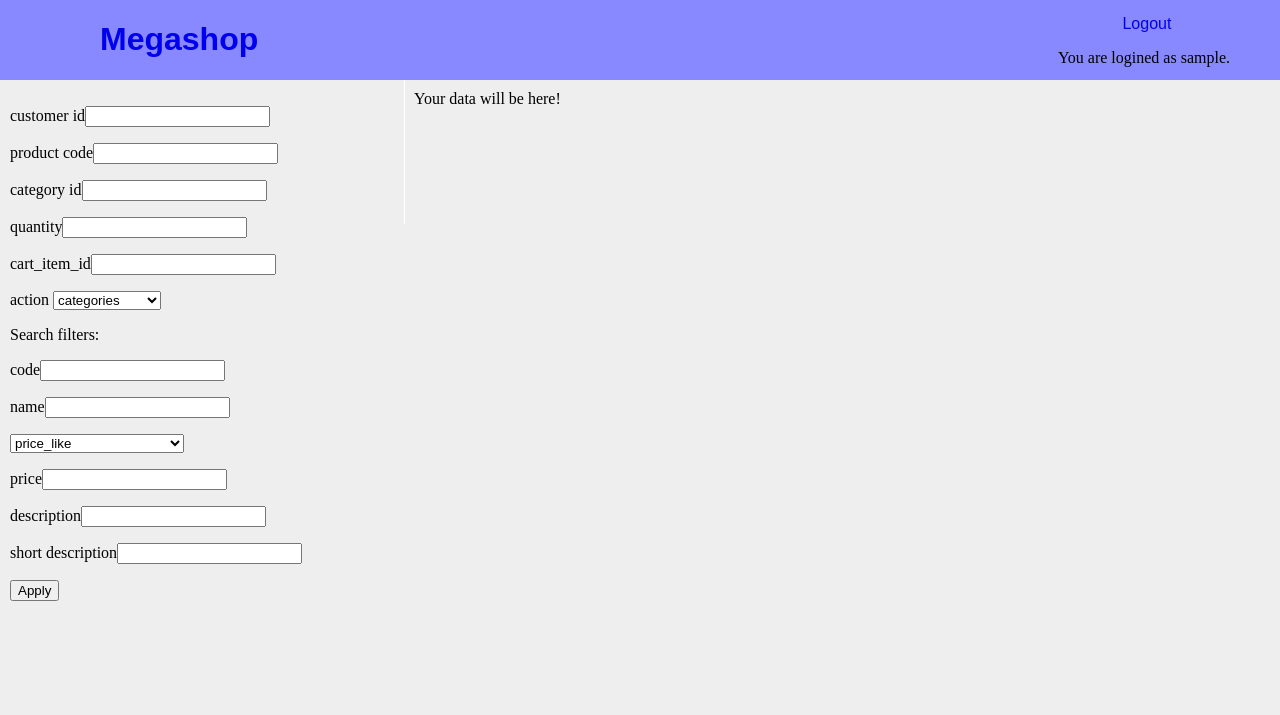
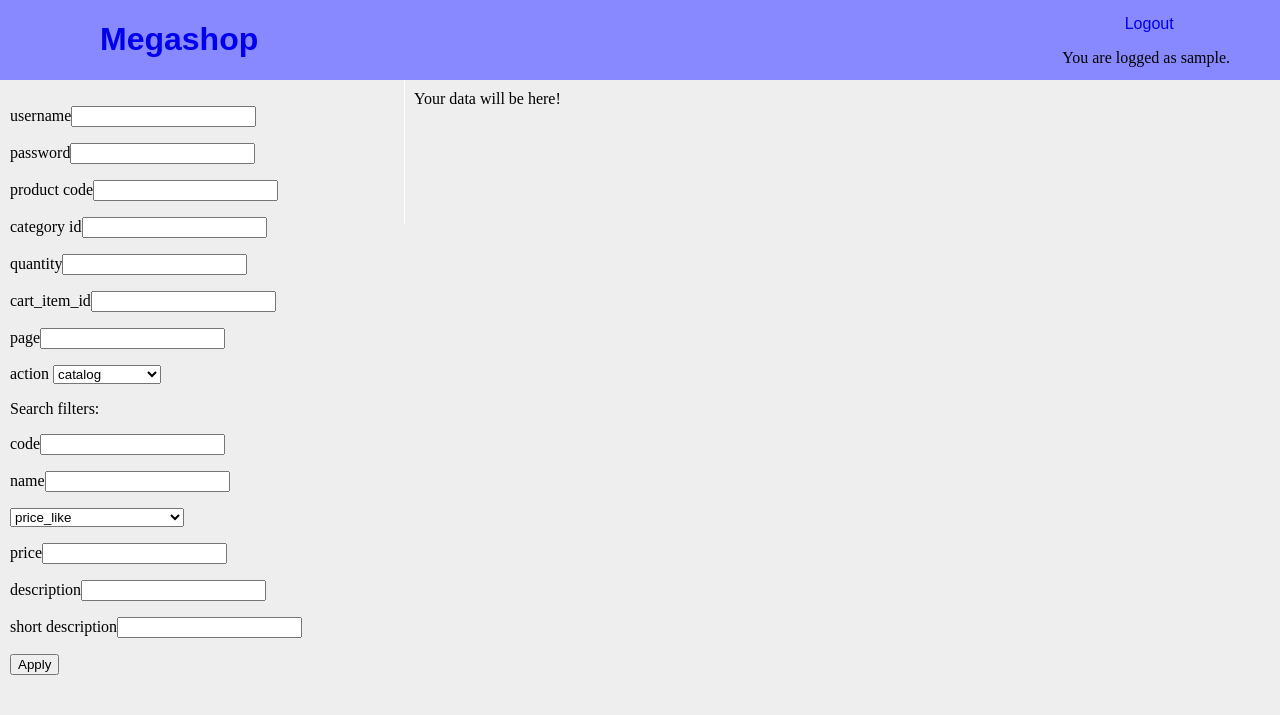
Before and after one commit to sandbbk/shop, a Django app: page / in a window 1280 px wide. Shown: the top 715 px of the page. Run offline with Django 3.2, Linux system fonts and the light colour scheme; the visitor is signed in with stand-in values (Sample User, id 1); some libraries are stand-ins or nearby versions.

Commit message:
modified methods of user added views for listing categories andproducts, changed returning data from the methods 'add to cart', 'del from cart', 'cart to order', refurbished method cart to order

```diff
--- a/authentication/templates/authentication/base.html
+++ b/authentication/templates/authentication/base.html
@@ -15,10 +15,11 @@
     </div>
 
 {%block pageheader %}
-     <div class="login">
+     <div class="login" id="info">
+
           {% if user.is_authenticated %}
             <a href="{% url 'logout' %}?next={{request.path}}">Logout</a>
-            <p>You are logined as {{user}}.</p>
+            <p>You are logged as {{user}}.</p>
           {% else %}
             <a href="{% url 'login' %}?next={{request.path}}">Login</a>
             <a href="{%url 'register' %}?next={{request.path}}">Register</a>
--- a/authentication/templates/authentication/login.html
+++ b/authentication/templates/authentication/login.html
@@ -8,8 +8,8 @@
         <button type = "submit" class = "save btn btn-default">Login</button> <p> or click
             <a href="{% url 'register' %}">register</a> to create user.</p>
     </form>
-    <p>You may login as <span style="font-weight: bold;">abzuser</span> with the
-        <span style="font-weight: bold;">password_of_abzuser</span> to have permissions to browse extend functions.</p>
+    <p>You may login as <span style="font-weight: bold;">vaso</span> with the
+        <span style="font-weight: bold;">megashoppassword</span> to have permissions to browse extend functions.</p>
     <p>Return to the <a href="">base table page</a></p>
 </div>
 {% endblock %}
--- a/shop/static/js/ajax.js
+++ b/shop/static/js/ajax.js
@@ -8,12 +8,20 @@
                 dataType: 'json',
                 data: $('#aj_form').serialize(),
                 success: function(data) {
-                    document.getElementById('aj_ch').innerHTML = JSON.stringify(data.response);
+                        if (document.getElementById('url').value == 'login') {
+                        document.getElementById('info').innerHTML = "<a href='{% url \"logout\" %}?next={{request.path}}'>Logout</a><p>You are logged as" + JSON.stringify(data.response) + ".</p>";
+                        }
+                        else if (document.getElementById('url').value == 'logout') {
+                        document.getElementById('info').innerHTML = '';
+                        }
+                        else {
+                        document.getElementById('aj_ch').innerHTML = JSON.stringify(data.response);
+                        }
                 },
                     error: function (xhr, ajaxOptions, thrownError) {
-                        document.getElementById('aj_ch').innerHTML = xhr.status + thrownError
+                        document.getElementById('aj_ch').innerHTML = xhr.status + " " + thrownError;
 
-                }
+                },
             });
         });
     });
--- a/shop/templates/shop/index.html
+++ b/shop/templates/shop/index.html
@@ -3,20 +3,24 @@
 {% block navbar %}
 
  <form id="aj_form" action="" >{% csrf_token %}
-     <p><label for="customer">customer id</label><input type="text" name="customer_id" id="customer"></p>
-     <p><label for="product">product code</label><input type="text" name="product_code" id="product"></p>
+     <p><label for="username">username</label><input type="text" name="username" id="username"></p>
+     <p><label for="password">password</label><input type="password" name="password" id="password"></p>
+     <p><label for="product_code">product code</label><input type="text" name="product_code" id="product_code"></p>
      <p><label for="category">category id</label><input type="text" name="category_id" id="category"></p>
      <p><label for="quantity">quantity</label><input type="text" name="quantity" id="quantity"></p>
-     <p><label for="cart_item_id">cart_item_id</label><input type="text" name="cart_item_id" id="cart_item_id"></p>
+     <p><label for="cart_item_id">cart_item_id</label><input type="text" name="id" id="cart_item_id"></p>
+     <p><label for="page">page</label><input type="text" name="page" id="page"></p>
      <label for="url">action</label>
      <select  name="url" id="url" >
-                 <option value="category/">categories</option>
-                 <option value="products/">products</option>
-                 <option value="products/add">add to cart</option>
-                 <option value="products/add_to_reserve">add to reserve</option>
-                 <option value="product_detail">product detail</option>
-                 <option value="cart">get cart</option>
-                 <option value="cart_to_order">make order</option>
+         <option value="catalog">catalog</option>
+         <option value="products/add">add to cart</option>
+         <option value="products/add_to_reserve">add to reserve</option>
+         <option value="product_detail">product detail</option>
+         <option value="cart">get cart</option>
+         <option value="del_from_cart">del from cart</option>
+         <option value="make_order">make order</option>
+         <option value="login">login</option>
+         <option value="logout">logout</option>
      </select>
      <p>Search filters:</p>
      <p><label for="code">code</label><input type="text" name="code__icontains" id="code"></p>
--- a/shop/urls.py
+++ b/shop/urls.py
@@ -19,7 +19,8 @@ from . import views
 
 urlpatterns = [
     path('', views.index, name='home'),
-    path('categories/', views.index, name='category'),
+    path('catalog', views.catalog, name='catalog'),
+    path('product_detail', views.product_detail, name='product_detail'),
     path('products/add', views.add_to_cart, name='add'),
     path('cart', views.get_cart),
     path('del_from_cart', views.del_from_cart),
--- a/shop/views.py
+++ b/shop/views.py
@@ -2,39 +2,91 @@ from django.shortcuts import render
 from .models import Product, Category, User, Order, Cart_items
 from django.http import JsonResponse
 from django.core.exceptions import ObjectDoesNotExist
-from shop.exceptions import (QuantityKeyError, UserAuthError)
+from shop.exceptions import (QuantityKeyError, UserAuthError, CartItemIdKeyError)
+from django.core.paginator import Paginator, EmptyPage, PageNotAnInteger
 
 
-# def get_customer(request):
-#     data = request.POST
-#     user_id = data.get('customer_id')
-#     try:
-#         result = User.objects.get(id=user_id)
-#     except ObjectDoesNotExist as e:
-#         result = {'result': 'Error', 'reason': repr(e)}
-#     return result
+def p_range(pages, num_page):   # function for create list of page-links;
+    p_set = set()
+    if not num_page:
+        num_page = 1
+    for n in pages.page_range:
+        if n == int(num_page):
+            for d in range(n - 5, n + 6):
+                if 1 <= d <= pages.num_pages:
+                    p_set.add(d)
+    s = (k for k in range(1, pages.num_pages + 1) if k % 50 == 0 or k == 1 or k == pages.num_pages)
+    for k in s:
+        p_set.add(k)
+    p_list = sorted(list(p_set))
+    return p_list
+
+
+def paginate(request, obj, fields=None):
+    pages = Paginator(obj, 30)
+    try:
+        num_page = request.POST.get('page')
+        p_list = p_range(pages, num_page)
+        page_content = pages.page(num_page)
+    except PageNotAnInteger:
+        page_content = pages.page(1)
+        p_list = p_range(pages, 1)
+    except EmptyPage:
+        page_content = pages.page(pages.num_pages)
+        p_list = p_range(pages, pages.num_pages)
+    if fields:
+        content = list(page_content.object_list.values(*fields))
+    else:
+        content = list(page_content.object_list.values())
+    return content, p_list
 
 
 def index(request):
-
-        if request.POST.get('category_id'):
-            cid = request.POST.get('category_id')
-
-            cat = Category.objects.get(id=cid)
-            categories = cat.category_set.all()
-            products = cat.product_set.all()
-            return render(request, 'shop/index.html', {'categories': categories, 'products': products})
-        elif request.GET.get('code'):
-            pcode = request.GET.get('code')
-            product = Product.objects.get(code=pcode)
-            user = User.objects.values('id').get(id=1)
-            return render(request, 'shop/index.html', {'product': product, 'user': user})
-
-        else:
-            categories = Category.objects.filter(parent=None)
-            return render(request, 'shop/index.html', {'categories': categories})
+    return render(request, 'shop/index.html')
 
 
+def catalog(request):
+    if request.method == "POST" and request.is_ajax():
+        result = {'response': {}}
+        try:
+            category_id = request.POST.get('category_id')
+            if category_id:
+                category = Category.objects.get(id=category_id)
+                if category.category_set.all():
+                    obj = category.category_set.all()
+                    content, p_list = paginate(request, obj)
+                    result['response'].update({'categories': content, 'p_list': p_list})
+                elif category.product_set.all():
+                    obj = category.product_set.all()
+                    content, p_list = paginate(request, obj, ('code', 'name', 'price',
+                                                              'category', 'photo', 'short_description'))
+                    result['response'].update({'products': content, 'p_list': p_list})
+        except (ObjectDoesNotExist, ValueError) as e:
+            result['response'].update({'error': repr(e)})
+        obj = Category.objects.all()
+        content, p_list = paginate(request, obj)
+        result['response'].update({'categories': content, 'p_list': p_list})
+        return JsonResponse(result)
+    else:
+        pass
+
+
+def product_detail(request):
+    if request.method == "POST" and request.is_ajax():
+        result = {'response': {}}
+        try:
+            product_code = int(request.POST.get('product_code'))
+            product = Product.objects.values('code', 'name', 'price', 'category', 'photo', 'short_description',
+                                             'description', 'discount').get(code=product_code)
+            result['response'].update({'product': product})
+            obj = Category.objects.all()
+            content, p_list = paginate(request, obj)
+            result['response'].update({'categories': content, 'p_list': p_list})
+        except (ObjectDoesNotExist, ValueError) as e:
+            result['response'].update({'error': repr(e)})
+        return JsonResponse(result)
+    else:
+        pass
 
 def get_cart(request):
     try:
@@ -65,25 +117,40 @@ def add_to_cart(request):
     return JsonResponse({'response': result})
 
 
+def values_check(val):
+    if val:
+        cart_list = []
+        if val.isdecimal():
+            cart_list.append(val)
+        else:
+            val = val.split(',')
+            for cid in val:
+                if cid.strip().isdecimal():
+                    cart_list.append(cid.strip())
+                else:
+                    raise ValueError
+        return cart_list
+    raise CartItemIdKeyError
+
 
 def del_from_cart(request):
     try:
         user = request.user
-        if isinstance(User, user):
-            cart_ids = request.POST.get('id')
-            if cart_ids:
-                result = user.del_from_cart(*cart_ids)
-            else:
-                raise ObjectDoesNotExist('Invalid cart_ids')
-    except (ObjectDoesNotExist, TypeError) as e:
-        result = {'result': 'success', 'reason': repr(e)}
-    return JsonResponse(result)
+        cart_ids = request.POST.get('id')
+        if isinstance(user, User):
+            result = user.del_from_cart(values_check(cart_ids))
+        else:
+            raise UserAuthError
+    except (ObjectDoesNotExist, TypeError, UserAuthError, CartItemIdKeyError) as e:
+        result = {'result': 'error', 'reason': repr(e)}
+    return JsonResponse({'response': result})
 
 
 def cart_to_order(request):
-    customer = get_customer(request)
+    user = request.user
+    result = {'response': {}}
     try:
-        result = customer.cart_to_order()
+        result['response'].update(user.cart_to_order())
     except Exception as e:
             result = {'result': 'Error', 'reason': repr(e)}
     return JsonResponse(result)
```
Also changed, not shown: authentication/admin.py (+5 -2 lines), authentication/forms.py (+10 -4 lines), authentication/views.py (+18 -6 lines), shop/admin.py (+6 -2 lines), shop/models.py (+41 -30 lines), favicon.ico (added), shop/migrations/0001_initial.py, static/favicon.ico (deleted).
